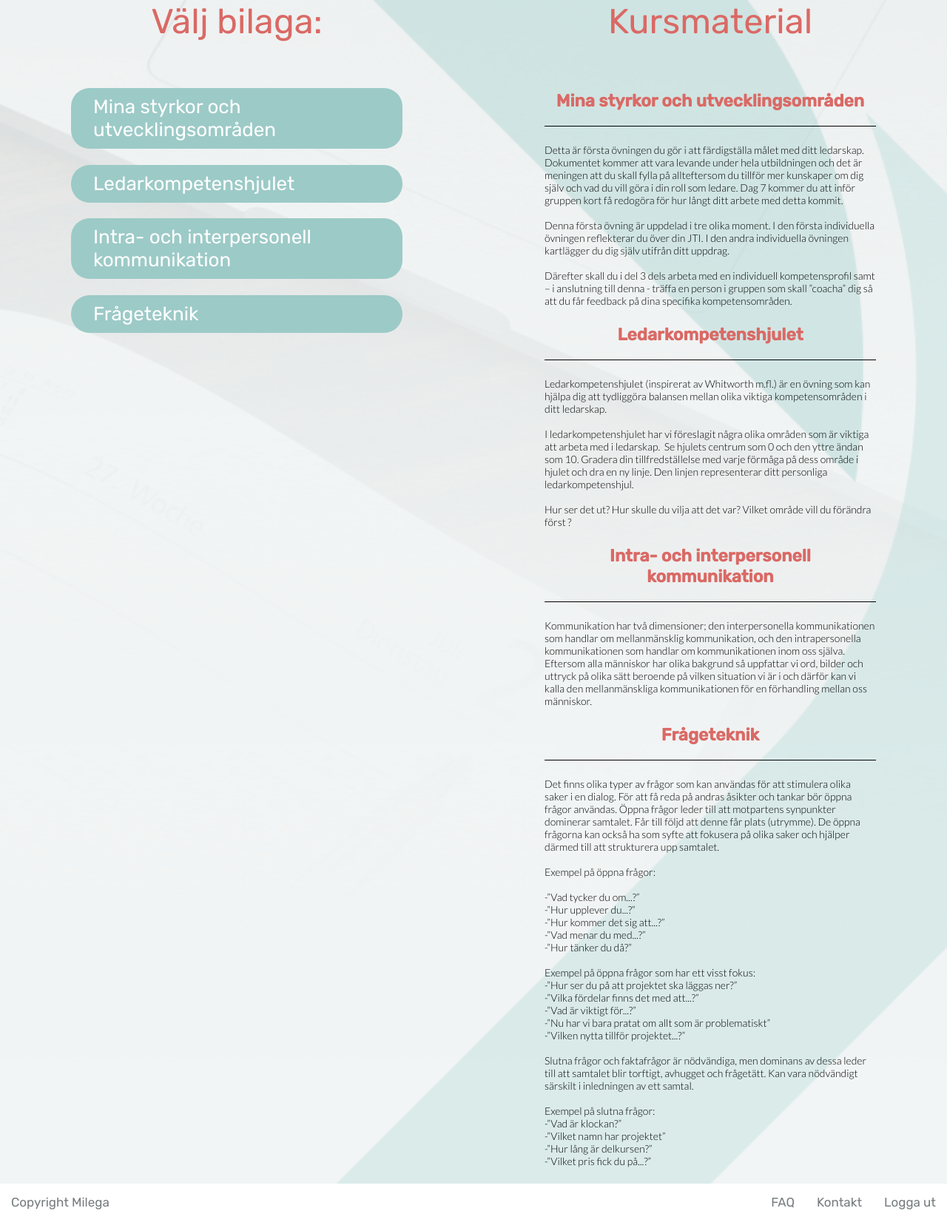
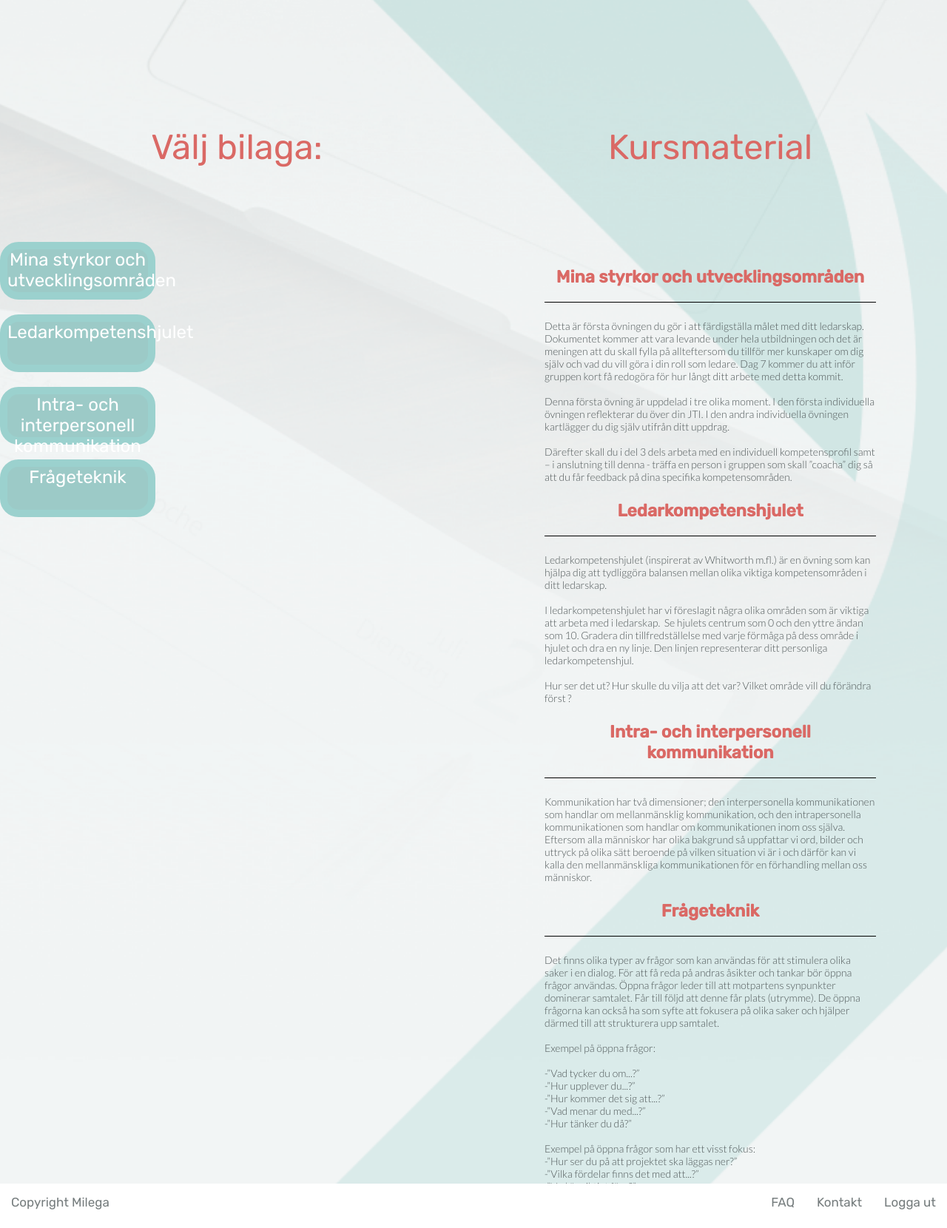
Before and after one commit to ericaglimsholt/Milega, a PHP site: page /lectures.php in a window 1280 px wide. Shown: the part 80-1740 px from the top of the page at 74% size. Run offline with PHP 8.4, Linux system fonts and the light colour scheme.

Commit message:
Fixed the sizes after sketch documentation

```diff
--- a/assets/php/templates/header.php
+++ b/assets/php/templates/header.php
@@ -5,7 +5,7 @@
 	<ul>
 		<li style="float:left;"><a href="index.php">Logotyp :)</a></li>
 
-		<li><a href="lectures.php"><img src="../images/kursIcon.png" alt="" /> Kursmaterial</a></li>
+		<li><a href="lectures.php"><img src="../images/kursIcon.png" /> Kursmaterial</a></li>
 		<li><a href="reflection.php"><img src="../images/arkivIcon.png" alt="" /> Arkiv</a></li>
 		<li><a href="goal.php"><img src="../images/goalIcon.png" alt="" /> Mål</a></li>
 		<li><a href="goals.php"><img src="../images/PlusIcon.png" alt="" /> Nytt mål</a></li>
--- a/assets/style/style.css
+++ b/assets/style/style.css
@@ -22,6 +22,8 @@
   width: 100%;
   height: 100%;
 	top: 50px;
+  margin-top: 170;
+
 }
 
 .left {
@@ -45,20 +47,22 @@
   font-size: 47px;
   color: #DA6965;
   font-weight: normal;
+  margin-bottom: 100px;
 }
 
 h2 {
-  text-align: left;
+  text-align: center;
   font-family: 'Rubik', sans-serif;
   font-weight: normal;
-  font-size: 26px;
+  font-size: 24px;
   margin-top: 20px;
-  padding-left: 30px;
   background-color: #9CCAC7;
   color: white;
   border-radius: 25px;
-  padding-top: 10px;
   padding-bottom: 10px;
+  height: 48px;
+  width: 190px;
+  border: 10px solid #9BD1CE;
 
 }
 
@@ -75,6 +79,7 @@
   font-family: 'Lato', sans-serif;
   font-weight: 300;
   font-size: 14px;
+  color: #4f5758
 }
 
 ul {
@@ -96,7 +101,7 @@
     display: inline-block;
     color: #767D7E;
     text-align: center;
-    padding: 0px 16px;
+    padding: 10px 16px;
     text-decoration: none;
 }
 
@@ -134,13 +139,28 @@
   display: none;
 }
 
-#goalcontent {
-  width: 70%;
+.goalcontent {
+  width: 40%;
   height: 190px;
-
   padding-top: 10px;
   margin: 0 auto;
   position: relative;
+}
+
+.one {
+  margin-top: 10px;
+  float: left;
+}
+
+.two {
+  float: right;
+}
+
+.imgdate {
+  padding-top: 10px;
+  margin: 0 auto;
+  position: relative;
+  float: left;
 }
 
 #reflectioncontent {
```
Also changed, not shown: index.php (+8 -2 lines), images/date.png (added).
